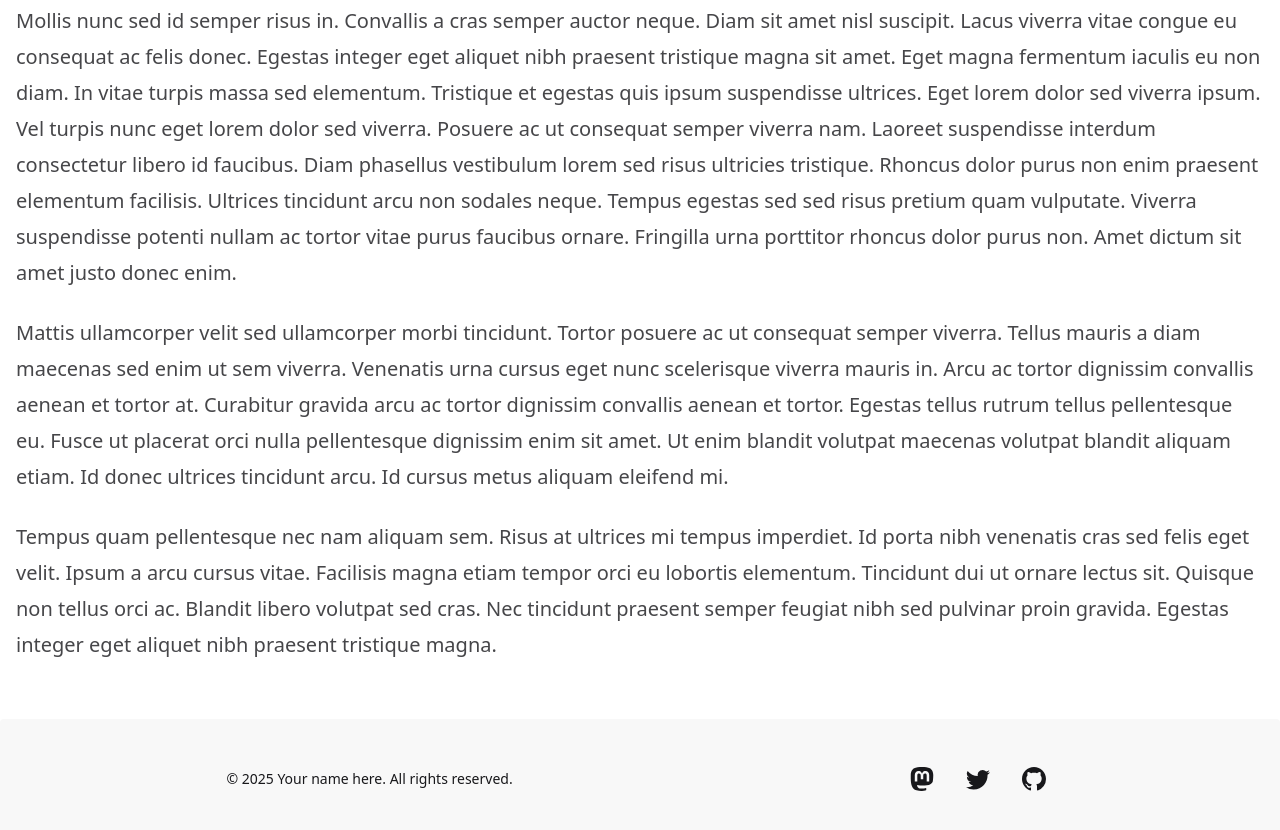
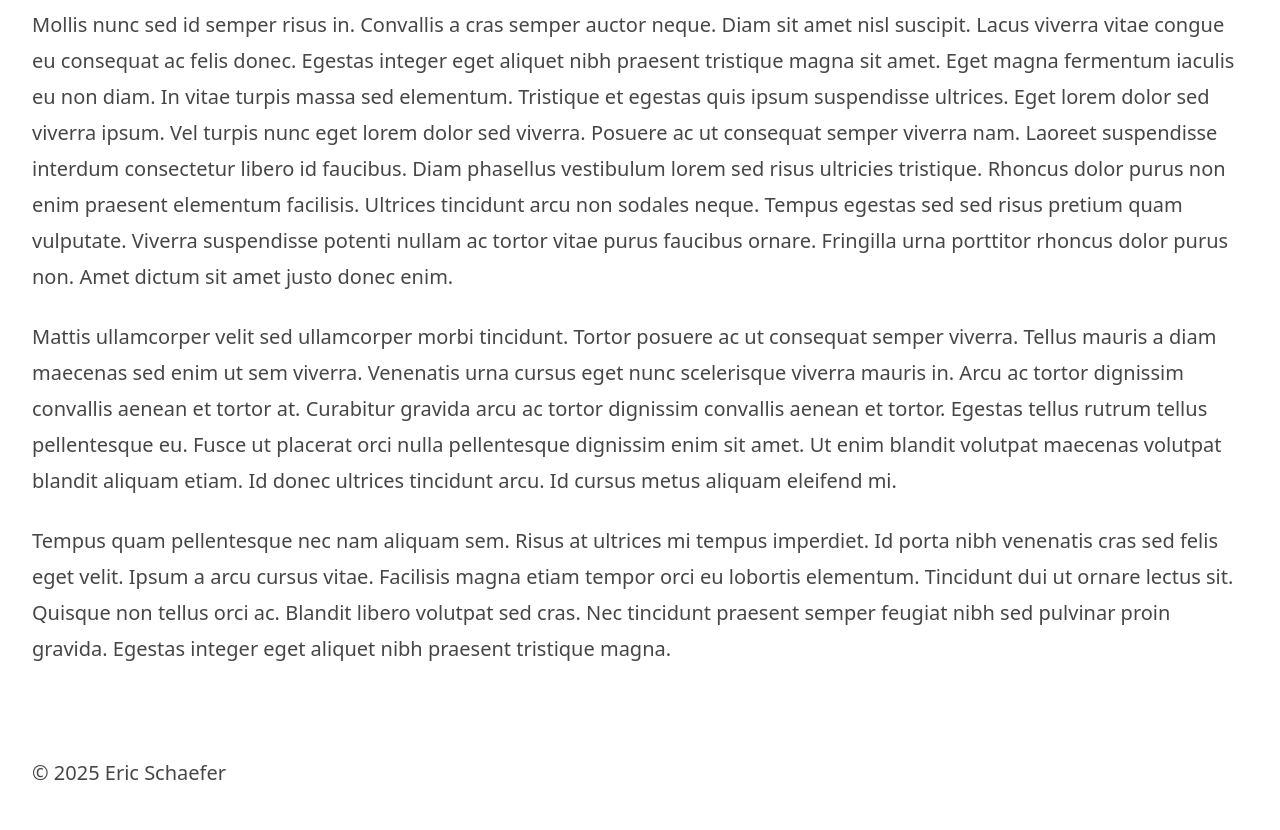
Before and after one commit to eschaefer/personal-website-astro, an Astro site: page /about in a window 1280 px wide. Shown: the part 758-1588 px from the top of the page. Built offline with nearby package versions, Linux system fonts and the light colour scheme; Astro itself is replaced by a stand-in of ours.

Commit message:
paddings

```diff
--- /dev/null
+++ b/src/components/BaseMain.astro
@@ -0,0 +1,14 @@
+---
+// Base for <main> element
+type Props = {
+  classNames?: string
+};
+
+const { classNames } = Astro.props;
+---
+
+<main class:list={['px-6 lg:px-8', classNames]}>
+  <div class="flex-grow container mx-auto">
+    <slot />
+  </div>
+</main>
--- a/src/components/Footer.astro
+++ b/src/components/Footer.astro
@@ -1,43 +1,12 @@
 ---
+import { NAME } from "../consts";
+
+// Footer used for Blog entries, etc. Just shows copyright info.
 const today = new Date();
 ---
 
-<footer class="footer footer-center p-10 bg-base-200 text-base-content rounded">
+<footer class="py-10">
   <aside>
-    <p>&copy; {today.getFullYear()} Your name here. All rights reserved.</p>
+    <p>&copy; {today.getFullYear()} {NAME}</p>
   </aside>
-  <nav>
-    <div class="grid grid-flow-col gap-4">
-      <a href="https://m.webtoo.ls/@astro" target="_blank" class="btn btn-ghost btn-circle">
-        <span class="sr-only">Follow Astro on Mastodon</span>
-        <svg
-          class="w-6 h-6"
-          viewBox="0 0 16 16"
-          aria-hidden="true"
-          ><path
-            fill="currentColor"
-            d="M11.19 12.195c2.016-.24 3.77-1.475 3.99-2.603.348-1.778.32-4.339.32-4.339 0-3.47-2.286-4.488-2.286-4.488C12.062.238 10.083.017 8.027 0h-.05C5.92.017 3.942.238 2.79.765c0 0-2.285 1.017-2.285 4.488l-.002.662c-.004.64-.007 1.35.011 2.091.083 3.394.626 6.74 3.78 7.57 1.454.383 2.703.463 3.709.408 1.823-.1 2.847-.647 2.847-.647l-.06-1.317s-1.303.41-2.767.36c-1.45-.05-2.98-.156-3.215-1.928a3.614 3.614 0 0 1-.033-.496s1.424.346 3.228.428c1.103.05 2.137-.064 3.188-.189zm1.613-2.47H11.13v-4.08c0-.859-.364-1.295-1.091-1.295-.804 0-1.207.517-1.207 1.541v2.233H7.168V5.89c0-1.024-.403-1.541-1.207-1.541-.727 0-1.091.436-1.091 1.296v4.079H3.197V5.522c0-.859.22-1.541.66-2.046.456-.505 1.052-.764 1.793-.764.856 0 1.504.328 1.933.983L8 4.39l.417-.695c.429-.655 1.077-.983 1.934-.983.74 0 1.336.259 1.791.764.442.505.661 1.187.661 2.046v4.203z"
-          ></path></svg
-        >
-      </a>
-      <a href="https://twitter.com/astrodotbuild" target="_blank" class="btn btn-ghost btn-circle">
-        <span class="sr-only">Follow Astro on Twitter</span>
-        <svg class="w-6 h-6" viewBox="0 0 16 16" aria-hidden="true"
-          ><path
-            fill="currentColor"
-            d="M5.026 15c6.038 0 9.341-5.003 9.341-9.334 0-.14 0-.282-.006-.422A6.685 6.685 0 0 0 16 3.542a6.658 6.658 0 0 1-1.889.518 3.301 3.301 0 0 0 1.447-1.817 6.533 6.533 0 0 1-2.087.793A3.286 3.286 0 0 0 7.875 6.03a9.325 9.325 0 0 1-6.767-3.429 3.289 3.289 0 0 0 1.018 4.382A3.323 3.323 0 0 1 .64 6.575v.045a3.288 3.288 0 0 0 2.632 3.218 3.203 3.203 0 0 1-.865.115 3.23 3.23 0 0 1-.614-.057 3.283 3.283 0 0 0 3.067 2.277A6.588 6.588 0 0 1 .78 13.58a6.32 6.32 0 0 1-.78-.045A9.344 9.344 0 0 0 5.026 15z"
-          ></path></svg
-        >
-      </a>
-      <a href="https://github.com/withastro/astro" target="_blank" class="btn btn-ghost btn-circle">
-        <span class="sr-only">Go to Astro's GitHub repo</span>
-        <svg class="w-6 h-6" viewBox="0 0 16 16" aria-hidden="true"
-          ><path
-            fill="currentColor"
-            d="M8 0C3.58 0 0 3.58 0 8c0 3.54 2.29 6.53 5.47 7.59.4.07.55-.17.55-.38 0-.19-.01-.82-.01-1.49-2.01.37-2.53-.49-2.69-.94-.09-.23-.48-.94-.82-1.13-.28-.15-.68-.52-.01-.53.63-.01 1.08.58 1.23.82.72 1.21 1.87.87 2.33.66.07-.52.28-.87.51-1.07-1.78-.2-3.64-.89-3.64-3.95 0-.87.31-1.59.82-2.15-.08-.2-.36-1.02.08-2.12 0 0 .67-.21 2.2.82.64-.18 1.32-.27 2-.27.68 0 1.36.09 2 .27 1.53-1.04 2.2-.82 2.2-.82.44 1.1.16 1.92.08 2.12.51.56.82 1.27.82 2.15 0 3.07-1.87 3.75-3.65 3.95.29.25.54.73.54 1.48 0 1.07-.01 1.93-.01 2.2 0 .21.15.46.55.38A8.012 8.012 0 0 0 16 8c0-4.42-3.58-8-8-8z"
-          ></path></svg
-        >
-      </a>
-    </div>
-  </nav>
 </footer>
--- a/src/consts.ts
+++ b/src/consts.ts
@@ -1,5 +1,6 @@
 // Place any global data in this file.
 // You can import this data from anywhere in your site by using the `import` keyword.
 
-export const SITE_TITLE = 'Eric Schaefer - software // music // nonsense';
-export const SITE_DESCRIPTION = 'Eric Schaefer is a software engineer in Berlin.';
+export const NAME = 'Eric Schaefer';
+export const SITE_TITLE = `${NAME} - software // music // nonsense`;
+export const SITE_DESCRIPTION = `${NAME} is a software engineer in Berlin.`;
--- a/src/layouts/BlogPost.astro
+++ b/src/layouts/BlogPost.astro
@@ -5,6 +5,7 @@ import Header from '../components/Header.astro';
 import Footer from '../components/Footer.astro';
 import FormattedDate from '../components/FormattedDate.astro';
 import BaseBody from '../components/BaseBody.astro';
+import BaseMain from '../components/BaseMain.astro';
 
 type Props = CollectionEntry<'blog'>['data'];
 
@@ -18,7 +19,7 @@ const { title, description, pubDate, updatedDate } = Astro.props;
 
 	<BaseBody>
 		<Header />
-		<main class="flex-grow container mx-auto px-4 py-8">
+		<BaseMain>
 			<article class="prose lg:prose-xl max-w-none">
 				<div class="text-center mb-8">
 					<h1 class="text-4xl font-bold mb-2">{title}</h1>
@@ -33,8 +34,8 @@ const { title, description, pubDate, updatedDate } = Astro.props;
 				<div class="mt-8">
 					<slot />
 				</div>
+				<Footer />
 			</article>
-		</main>
-		<Footer />
+		</BaseMain>
 	</BaseBody>
 </html>
--- a/src/pages/blog/index.astro
+++ b/src/pages/blog/index.astro
@@ -1,11 +1,11 @@
 ---
 import BaseHead from '../../components/BaseHead.astro';
 import Header from '../../components/Header.astro';
-import Footer from '../../components/Footer.astro';
 import { SITE_TITLE, SITE_DESCRIPTION } from '../../consts';
 import { getCollection } from 'astro:content';
 import FormattedDate from '../../components/FormattedDate.astro';
 import BaseBody from '../../components/BaseBody.astro';
+import BaseMain from '../../components/BaseMain.astro';
 
 const posts = (await getCollection('blog')).sort(
 	(a, b) => b.data.pubDate.valueOf() - a.data.pubDate.valueOf(),
@@ -19,7 +19,7 @@ const posts = (await getCollection('blog')).sort(
 	</head>
 	<BaseBody>
 		<Header />
-		<main class="flex-grow container mx-auto px-4 py-8">
+		<BaseMain>
 			<h1 class="text-4xl font-bold text-center mb-12">Blog Posts</h1>
 			<section class="grid grid-cols-1 md:grid-cols-2 lg:grid-cols-3 gap-8">
 				{
@@ -41,7 +41,6 @@ const posts = (await getCollection('blog')).sort(
 					))
 				}
 			</section>
-		</main>
-		<Footer />
+		</BaseMain>
 	</BaseBody>
 </html>
--- a/src/pages/index.astro
+++ b/src/pages/index.astro
@@ -1,10 +1,10 @@
 ---
 import BaseHead from '../components/BaseHead.astro';
 import Header from '../components/Header.astro';
-import Footer from '../components/Footer.astro';
 import { SITE_TITLE, SITE_DESCRIPTION } from '../consts';
 import BaseBody from '../components/BaseBody.astro';
 import { getCollection } from 'astro:content';
+import BaseMain from '../components/BaseMain.astro';
 
 const posts = (await getCollection('blog')).sort(
 	(a, b) => b.data.pubDate.valueOf() - a.data.pubDate.valueOf(),
@@ -19,8 +19,7 @@ const posts = (await getCollection('blog')).sort(
 	</head>
 	<BaseBody>
 		<Header />
-		<main class="flex-grow container mx-auto px-4 py-8">
-
+		<BaseMain>
 			<section>
 				<h1>Blog Posts</h1>
 				<ul>
@@ -32,6 +31,5 @@ const posts = (await getCollection('blog')).sort(
 				</ul>
 			</section>
 		</main>
-		<Footer />
 	</BaseBody>
 </html>
```
